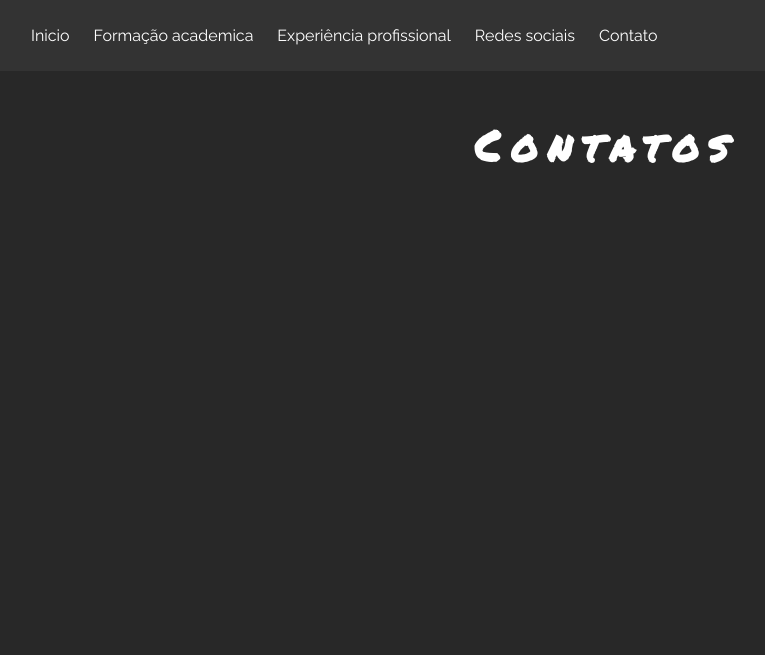
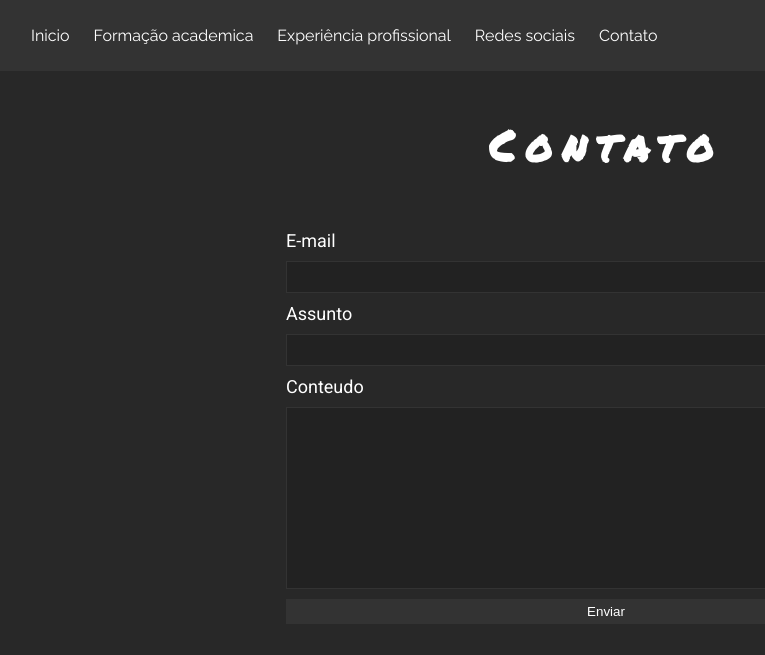
Before and after one commit to mx-jeff/curriculum-v2, a Flask app: page /chat in a window 1280 px wide. Shown: the top 655 px of the page, without its empty margins (34-799 px from the left). Run offline with Flask 2, Linux system fonts and the light colour scheme.

Commit message:
add contact functions

```diff
--- a/server.py
+++ b/server.py
@@ -1,7 +1,23 @@
-from flask import Flask, redirect, url_for, render_template
+from flask import Flask, redirect, url_for, render_template, request
+from flask_mail import Mail,Message
 from datetime import date
 
+
 app = Flask(__name__)
+
+app.config['debug'] = True
+app.config["MAIL_SERVER"] = 'smtp.gmail.com'
+app.config["MAIL_PORT"] = 587
+app.config["MAIL_USE_TLS"] = True
+app.config["MAIL_USE_SSL"] = False
+app.config["MAIL_USERNAME"] = 'addtestfield@gmail.com'
+app.config["MAIL_PASSWORD"]  = 'meuteste@01'
+app.config["MAIL_DEFAULT_SENDER"] = None
+app.config["MAIL_MAX_EMAILS"] = None
+app.config["MAIL_ASCII_ATTACHMENTS"] = False
+
+mail = Mail(app)
+
 data_atual = date.today()
 
 @app.route('/')
@@ -25,8 +41,20 @@ def social():
     return render_template('social.html')
 
 
-@app.route('/chat')
+@app.route('/chat', methods=["POST","GET"])
 def chat():
+    if request.method == "POST":
+        email = request.form["email"]
+        assunto = request.form["assunto"]
+        conteudo = request.form["conteudo"]
+
+        msg = Message(assunto, sender=email, recipients=["addtestfield@gmail.com"])
+        msg.body = str(conteudo)
+        mail.send(msg)
+
+    else:
+        print("vazio")
+
     return render_template('contato.html')
 
 
--- /dev/null
+++ b/static/contact.css
@@ -0,0 +1,52 @@
+form {
+    display: flex;
+    flex-direction: column;
+    width: 50%;
+    margin: auto;
+}
+
+@media (max-width: 800px){
+    form {
+        display: flex;
+        flex-direction: column;
+        width: 75%;
+        margin: auto;
+    }
+}
+
+form label {
+    align-items: flex-start;
+    margin: 10px 0;
+    font-size: 18px;
+}
+
+form input {
+    box-sizing: border-box;
+    height: 30px;
+    padding: 15px;
+}
+
+textarea {
+    padding: 15px;
+    font-family: Arial, Helvetica, sans-serif;
+    resize: none;
+}
+
+form input, textarea {
+    background-color: #222222;
+    border: 1px solid #333333;
+    color: white;
+}
+
+.btn {
+    margin: 10px 0 20px 0;
+    background-color: #333333;
+    border: none;
+    color: white;
+    padding: 5px 0;
+    cursor: pointer;
+}
+
+.btn:hover {
+    background: #242424;
+}
--- a/static/index.css
+++ b/static/index.css
@@ -38,6 +38,7 @@ h2#microcamp, h2#solo{
 
 h2#solo:hover, h2#microcamp:hover{
     text-decoration: underline;
+    cursor: pointer;
 }
 
 h2 a {
--- a/templates/contato.html
+++ b/templates/contato.html
@@ -2,6 +2,7 @@
 
 {% block css %}
     <link rel="stylesheet" href="{{url_for('static', filename='../static/index.css')}}">
+    <link rel="stylesheet" href="{{url_for('static', filename='../static/contact.css')}}">
 {% endblock %}
 
 {% block headtitle %}
@@ -10,7 +11,20 @@
 
 {% block body %}
     <header class="name">
-        <h1>Contatos</h1>
+        <h1>Contato</h1>
     </header>
 
+    <form action="#" method="post">
+        <label for="email">E-mail</label>
+        <input type="email" name="email" id="email">
+
+        <label for="assunto">Assunto</label>
+        <input type="text" id="assunto" name="assunto">
+
+        <label for="conteudo">Conteudo</label>
+        <textarea name="conteudo" id="conteudo" cols="30" rows="10"></textarea>
+
+        <button type="submit" class="btn">Enviar</button>
+    </form>
+
 {% endblock%}
```
Also changed, not shown: requirements.txt (+44 -1 lines).
